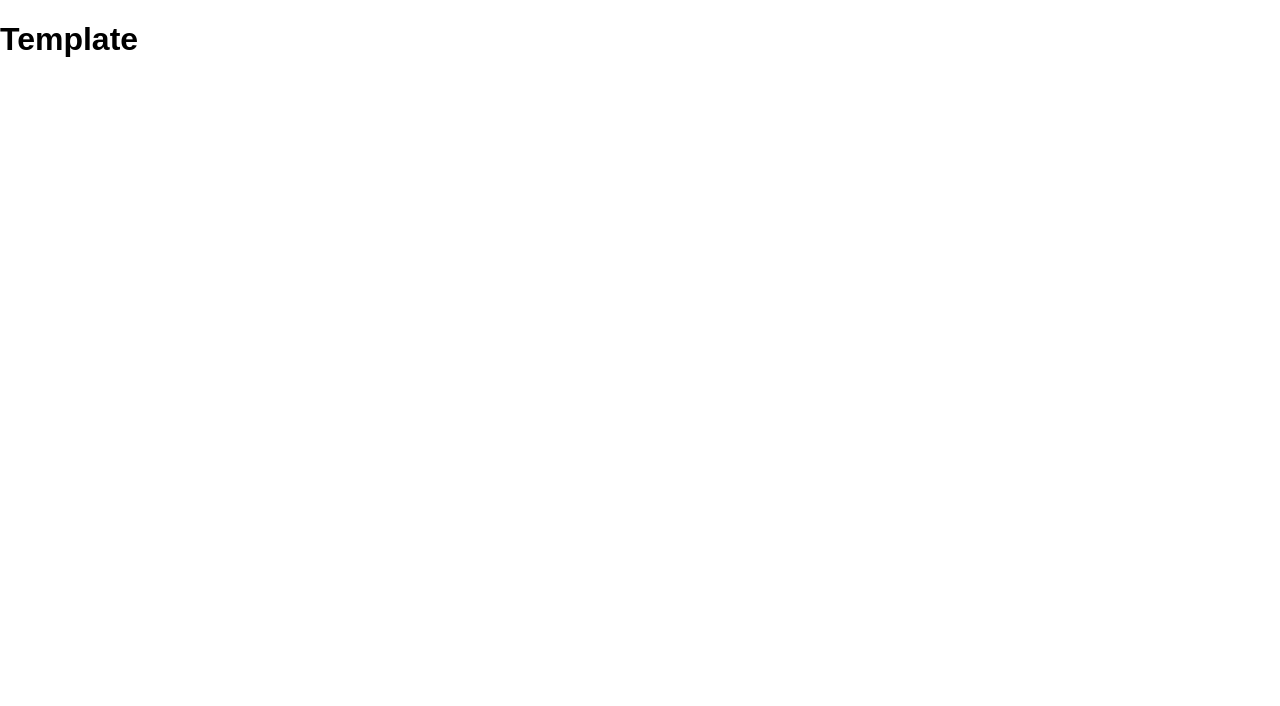
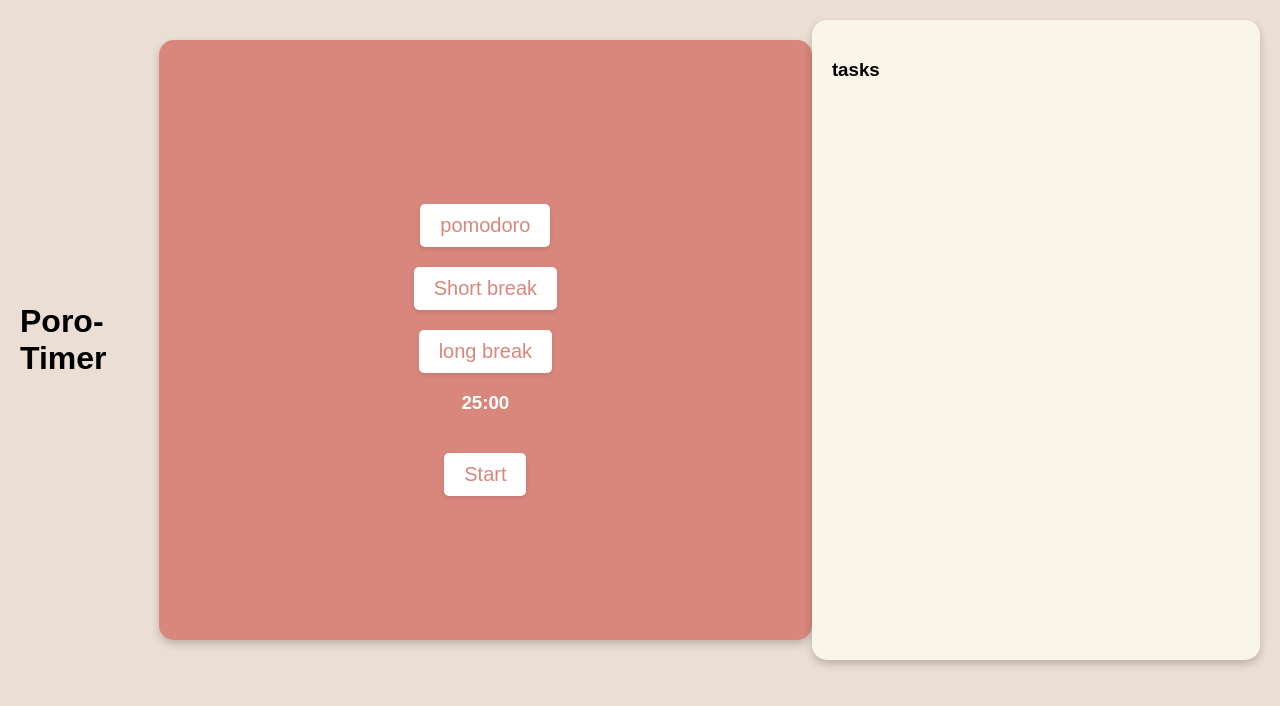
Before and after one commit to Deejayayay/Pomodoro-Timer, a Flask app: page / in a window 1280 px wide. Before the commit the part shown is almost empty. Shown: the top 706 px of the page. Run offline with Flask 3, Linux system fonts and the light colour scheme; parts of the project's set-up code (start-up, migrations or seed data) failed here and were passed over.

Commit message:
updated base and main files
added some elements and css

```diff
--- a/app.py
+++ b/app.py
@@ -1,19 +1,7 @@
 from flask import Flask, render_template, url_for
-from flask_sqlalchemy import SQLAlchemy
-
 from datetime import datetime
 
 app = Flask(__name__)
-app.config['SQLALCHEMY_DATABASE>URI'] = 'sqlite:///test.db'
-db = SQLAlchemy(app)
-
-class ToDo(db.model):
-    id = db.Column(db.Integer, primary_key=True)
-    content = db.Column(db.String(200), nullable=False)
-    date_created = db.Column(db.DateTime, default=datetime)
-
-    def __repr__(self):
-        return '<Task %r>' % self.id
 
 @app.route('/')
 def index():
--- a/static/css/main.css
+++ b/static/css/main.css
@@ -1,4 +1,60 @@
+:root {
+    background-color: #ebded4;
+    --main-red: #d9867d;
+    --main-light: #f9f5e9;
+}
+
 body {
     margin: 0;
-    font-family: sans-serif;
+    padding: 20px;
+    font-family: Arial, sans-serif;
 }
+
+.poro-timer {
+    display: flex;
+    justify-content: space-between;
+    align-items: center;
+}
+
+.timer {
+    background-color: var(--main-red);
+    color: white;
+    width: 800px;
+    height: 600px;
+    border-radius: 15px;
+    display: flex;
+    flex-direction: column;
+    justify-content: center;
+    align-items: center;
+    box-shadow: 0 4px 8px rgba(0, 0, 0, 0.2);
+}
+
+.timer h1 {
+    font-size: 80px;
+    margin: 0;
+}
+
+.timer button {
+    padding: 10px 20px;
+    margin-top: 20px;
+    font-size: 20px;
+    border: none;
+    background-color: #ffffff;
+    color: var(--main-red);
+    border-radius: 5px;
+    cursor: pointer;
+    box-shadow: 0 2px 4px rgba(0, 0, 0, 0.1);
+}
+
+.timer button:hover {
+    background-color: #f4f4f4;
+}
+
+.tasks {
+    background-color: var(--main-light);
+    width: 500px;
+    height: 600px;
+    border-radius: 15px;
+    padding: 20px;
+    box-shadow: 0 4px 8px rgba(0, 0, 0, 0.2);
+}
--- a/templates/base.html
+++ b/templates/base.html
@@ -3,7 +3,7 @@
 <head>
     <meta charset="UTF-8">
     <meta name="viewport" content="width=device-width, initial-scale=1.0">
-    <link rel="stylesheet" href="{{ url_for('static', filename='css/main.css') }}"
+    <link rel="stylesheet" href="{{ url_for('static', filename='css/main.css') }}">
     {% block head %}{% endblock %}
 </head>
 <body>
--- a/templates/index.html
+++ b/templates/index.html
@@ -5,5 +5,20 @@
 {% endblock %}
 
 {% block body %}
-<h1>Template</h1>
+<div class="poro-timer">
+    <h1>Poro-Timer</h1>
+    <div class="timer">
+        <button class="timer-btn">pomodoro</button>
+        <button class="timer-btn">Short break</button>
+        <button class="timer-btn">long break</button>
+
+        <h3>25:00</h3>
+
+        <button class="start-btn">Start</button>
+    </div>
+
+    <div class="tasks">
+        <h3>tasks</h3>
+    </div>
+</div>
 {% endblock %}
```
